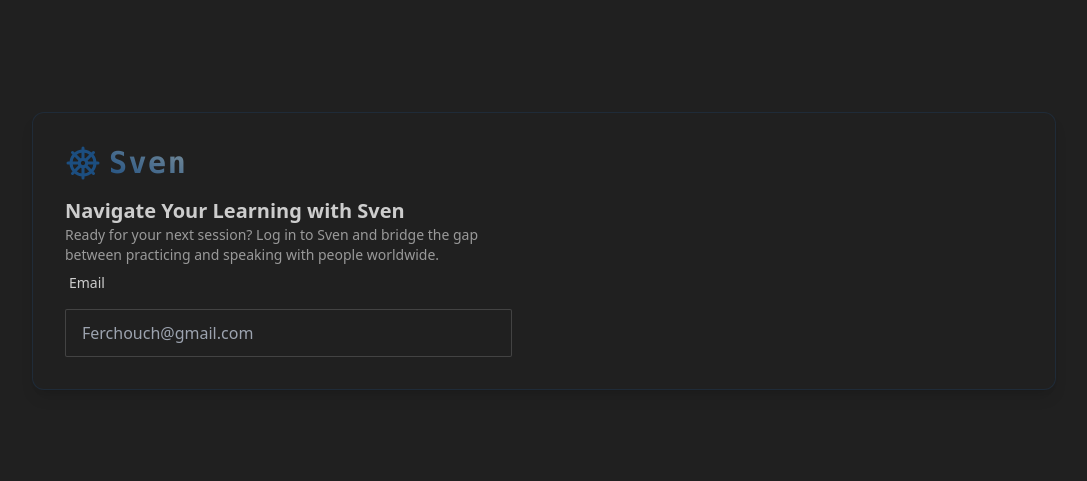
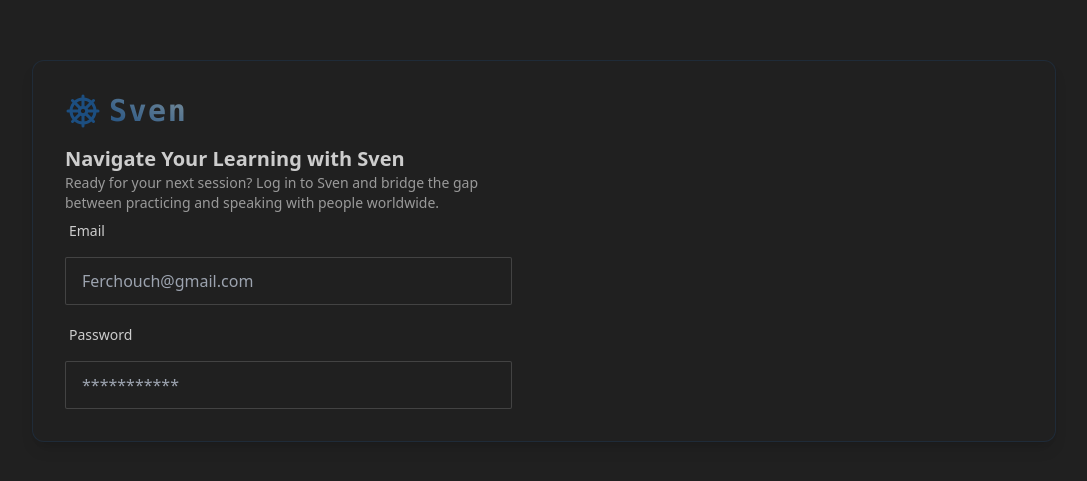
Before and after one commit to phantekzy/sven, a React app in the folder frontend/: page /login in a window 1280 px wide. Shown: the part 149-630 px from the top of the page, without its empty margins (96-1183 px from the left). Built offline with nearby package versions, Linux system fonts and the light colour scheme; no server answers; the HTML template or start-up script is replaced by a standard one.

Commit message:
feat: implement controlled email input for login form

```diff
--- a/frontend/src/pages/LoginPage.jsx
+++ b/frontend/src/pages/LoginPage.jsx
@@ -60,6 +60,20 @@
                                         onChange={(e) => setLoginData({ ...loginData, email: e.target.value })}
                                         required
                                     />
+                                </div>
+
+                                <div className="form-control w-full space-y-2">
+                                    <label className="label">
+                                        <span className="label-text">Password</span>
+                                    </label>
+                                    <input
+                                        type="password"
+                                        placeholder="***********"
+                                        className="input input-bordered w-full"
+                                        value={loginData.password}
+                                        onChange={(e) => setLoginData({ ...loginData, password: e.target.value })}
+                                        required
+                                    />
 
                                 </div>
                             </div>
```
